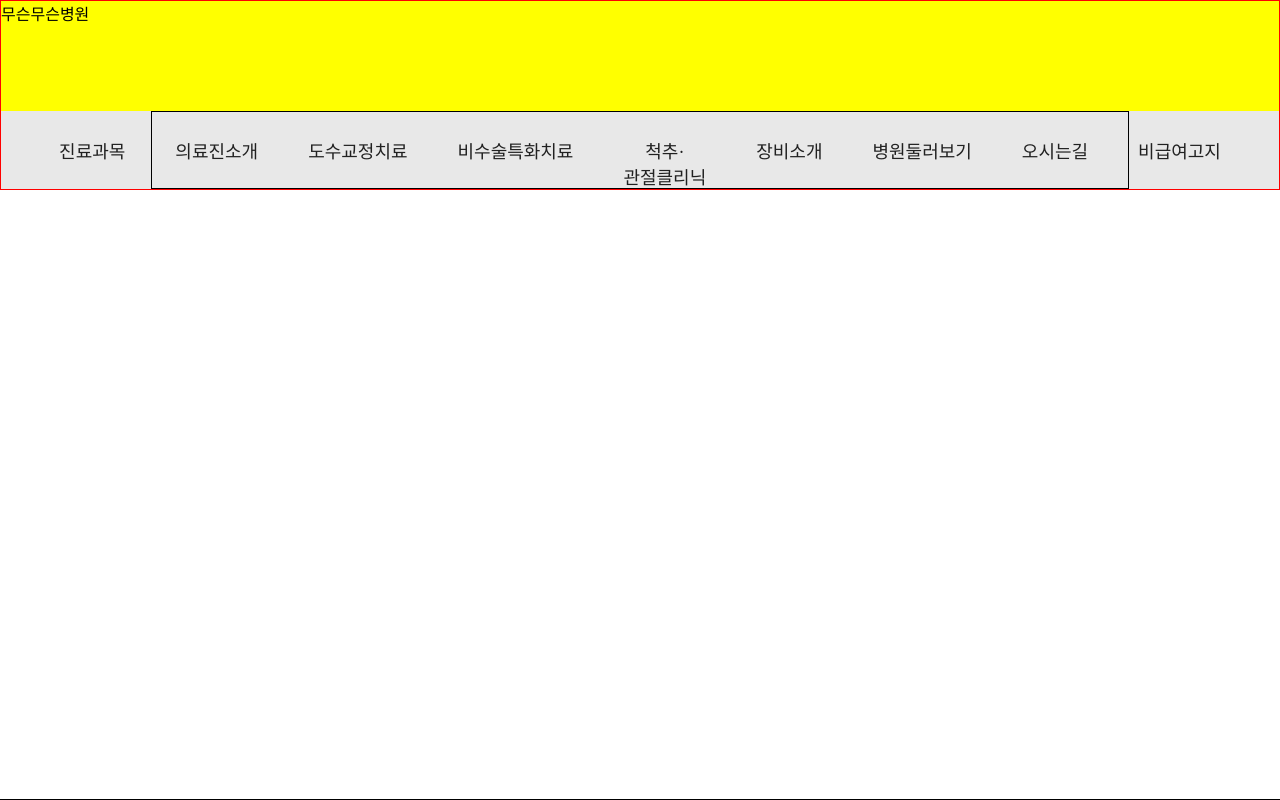
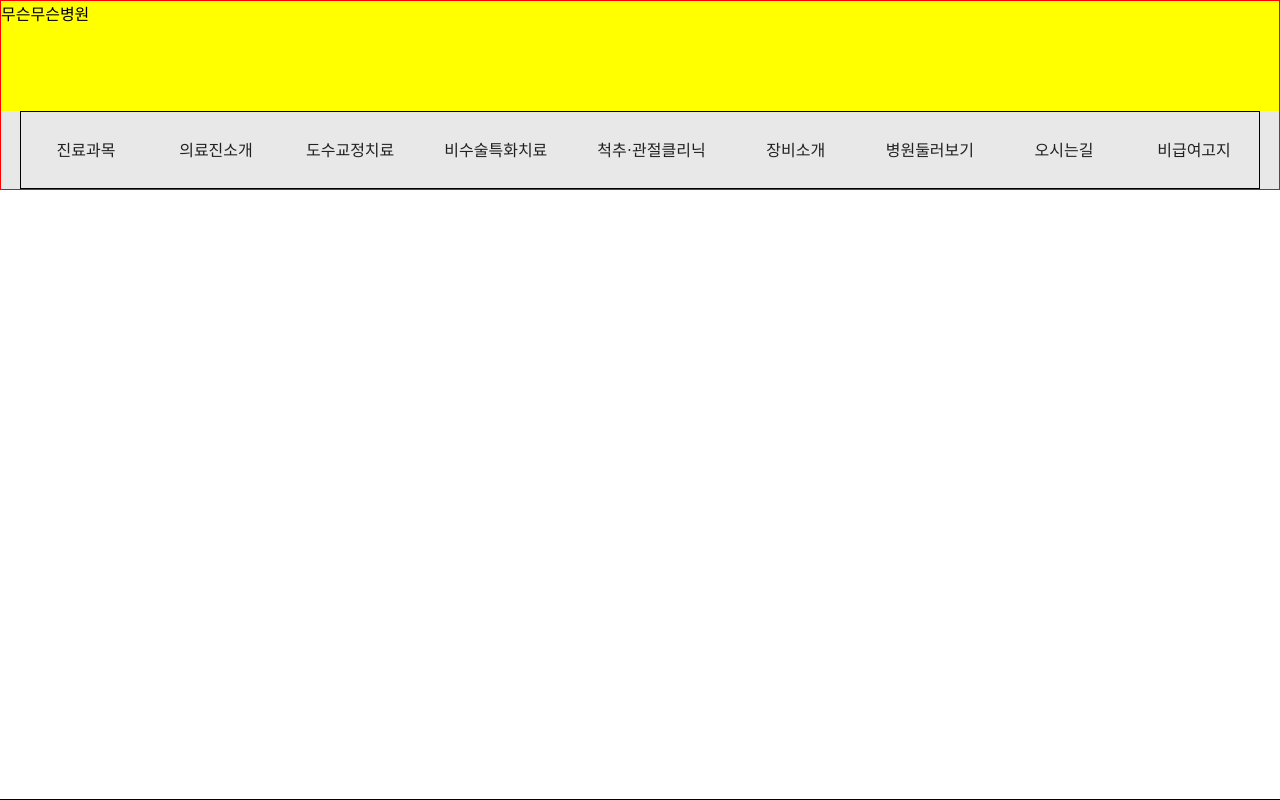
Before and after one commit to nownowjj/Visual_studio_code, a plain HTML site: page hospital/index.html in a window 1280 px wide. Shown: the top 800 px of the page. Drawn offline with nearby package versions, Linux system fonts and the light colour scheme.

Commit message:
hospital

```diff
--- a/hospital/testname/index.html
+++ b/hospital/index.html
@@ -4,7 +4,7 @@
     <meta charset="UTF-8">
     <meta http-equiv="X-UA-Compatible" content="IE=edge">
     <meta name="viewport" content="width=device-width, initial-scale=1.0">
-    <title>Document</title>
+    <title>병원</title>
     <script src="https://code.jquery.com/jquery-3.6.0.js" integrity="sha256-H+K7U5CnXl1h5ywQfKtSj8PCmoN9aaq30gDh27Xc0jk=" crossorigin="anonymous"></script>
     <link rel="stylesheet" href="./css/common.css">
     <link rel="stylesheet" href="./css/content.css">
@@ -14,8 +14,13 @@
     <div class="wrap">
 
         <div class="header">
-            <div class="header-top">무슨무슨병원</div>
+            <div class="header-top">
+
+                무슨무슨병원
+            </div>
+
             <div class="header-bottom">
+                <div class="inner">
                     <ul>
                         <li><a>진료과목</a></li>
                         <li><a>의료진소개</a></li>
@@ -27,12 +32,19 @@
                         <li><a>오시는길</a></li>
                         <li><a>비급여고지</a></li>
                     </ul>
+                </div>
             </div>
         </div>
 
         <div class="content">
-            <div class="main1" id="main1"></div>
-            <div class="main2" id="main2"></div>
+
+            <div class="main1" id="main1">
+
+            </div>
+
+            <div class="main2" id="main2">
+
+            </div>
         </div>
 
 
--- a/hospital/testname/scss/header.scss
+++ b/hospital/scss/header.scss
@@ -17,19 +17,26 @@
         height: 78px;
         background-color: #e8e8e8;
 
+        .inner{
+        width: 1240px;
+        height: 100%;
+        position: relative;
+        margin-left: auto;
+        margin-right: auto;
+        }
+
         ul{
             height: 100%;
             border:1px solid black;
-            margin: 0px 150px;
             display:flex;
             justify-content: center;
             align-items: center;
+            white-space: nowrap;
 
             li{
                 width: 100%;
                 height: 100%;
                 text-align: center;
-                word-break: keep-all;
                 display: flex;
                 align-items: center;
 
@@ -37,7 +44,7 @@
                 a{
                     width: 100%;
                     height: 100%;
-                    font-size: 18px;
+                    // font-size: 18px;
                     color: #212121;
                     padding: 25px;
                 }
@@ -45,4 +52,10 @@
         }
     }
 
+
+    @media(max-width: 1240px){
+    .menuToggle{
+            display: block;
+        }
+    }
 }
```
Also changed, not shown: hospital/css/common.css (renamed from hospital/testname/css/common.css), hospital/css/content.css (renamed from hospital/testname/css/content.css), hospital/css/header.css, hospital/images/call.png (added), hospital/images/moMenu.png (added), hospital/scss/common.scss (renamed from hospital/testname/scss/common.scss), hospital/scss/content.scss (renamed from hospital/testname/scss/content.scss), 6 other files.
